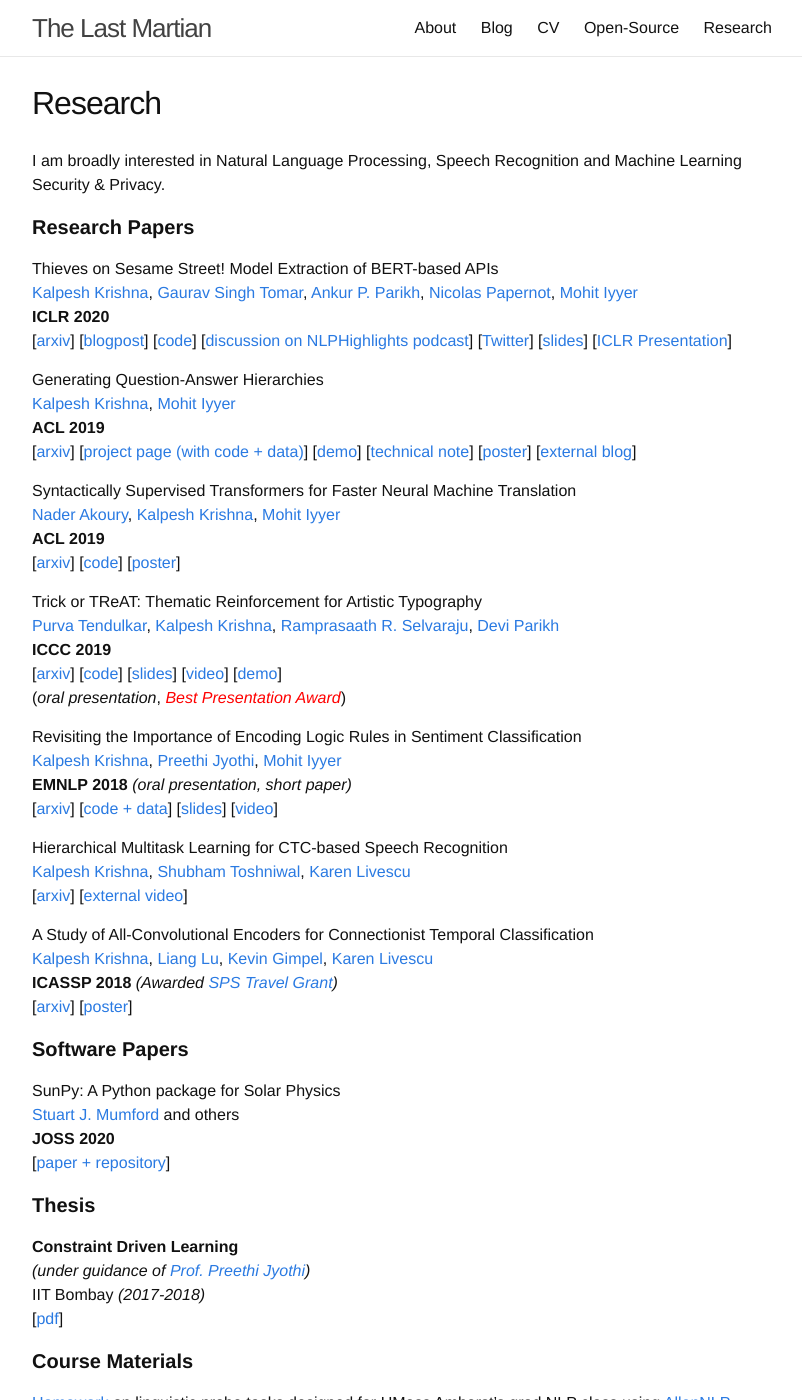
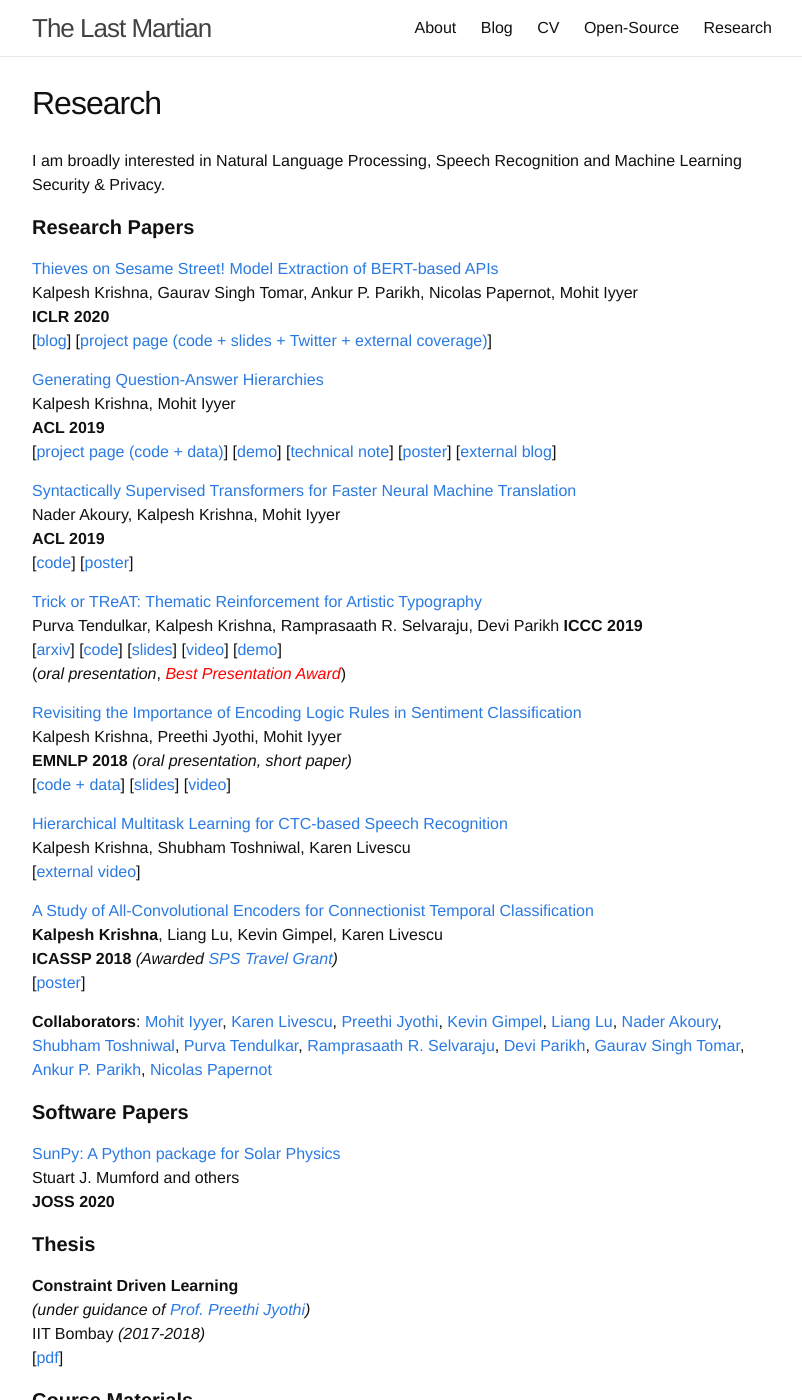
Before and after one commit to martiansideofthemoon/martiansideofthemoon.github.io, a Jekyll site: the page built from _pages/research.md, in a window 1280 px wide and 1400 px high. Shown: the whole window, without its empty margins (238-1040 px from the left). Built offline with Jekyll 4.4.1, drawn with Linux system fonts in a browser that asks for light colours; comment, search, counter and statistics services are not loaded.

Commit message:
Revamp research page

```diff
--- a/_pages/research.md
+++ b/_pages/research.md
@@ -7,47 +7,49 @@ I am broadly interested in Natural Language Processing, Speech Recognition and M
 
 #### **Research Papers**
 
-Thieves on Sesame Street! Model Extraction of BERT-based APIs
-[Kalpesh Krishna](http://martiansideofthemoon.github.io/), [Gaurav Singh Tomar](https://scholar.google.com/citations?user=p1SDN0oAAAAJ&hl=en), [Ankur P. Parikh](https://www.cs.cmu.edu/~apparikh/publications.html), [Nicolas Papernot](https://www.papernot.fr/), [Mohit Iyyer](https://people.cs.umass.edu/~miyyer/)
+[Thieves on Sesame Street! Model Extraction of BERT-based APIs](https://arxiv.org/abs/1910.12366)
+Kalpesh Krishna, Gaurav Singh Tomar, Ankur P. Parikh, Nicolas Papernot, Mohit Iyyer
 **ICLR 2020**
-\[[arxiv](https://arxiv.org/abs/1910.12366)\] \[[blogpost](http://www.cleverhans.io/2020/04/06/stealing-bert.html)\] \[[code](https://github.com/google-research/language/tree/master/language/bert_extraction)\] \[[discussion on NLPHighlights podcast](https://soundcloud.com/nlp-highlights/104-model-distillation-with-victor-sanh-and-thomas-wolf#t=8:00)\] \[[Twitter](https://twitter.com/kalpeshk2011/status/1247550470454984705)\] \[[slides](https://docs.google.com/presentation/d/1emJb07ER8Gje6PGauIU--t0DCgvECJlnjVQfv9rOUkM/edit?usp=sharing)\] \[[ICLR Presentation](https://iclr.cc/virtual_2020/poster_Byl5NREFDr.html)\]
+\[[blog](http://www.cleverhans.io/2020/04/06/stealing-bert.html)\] \[[project page (code + slides + Twitter + external coverage)]({% post_url 2020-04-04-iclr20 %})\]
 
-Generating Question-Answer Hierarchies
-[Kalpesh Krishna](http://martiansideofthemoon.github.io/), [Mohit Iyyer](https://people.cs.umass.edu/~miyyer/)
+[Generating Question-Answer Hierarchies](https://arxiv.org/abs/1906.02622)
+Kalpesh Krishna, Mohit Iyyer
 **ACL 2019**
-\[[arxiv](https://arxiv.org/abs/1906.02622)\] \[[project page (with code + data)](http://squash.cs.umass.edu/)\] \[[demo](http://squash.cs.umass.edu:3000/?id=04bf8a42f934944809e76ec1)\] \[[technical note](https://arxiv.org/pdf/1906.02622.pdf#page=15)\] \[[poster]({{ site.url }}/assets/squash-poster.pdf)\] \[[external blog](https://towardsdatascience.com/introducing-squash-a-question-answer-generating-system-71c47b478a16)\]
+\[[project page (code + data)](http://squash.cs.umass.edu/)\] \[[demo](http://squash.cs.umass.edu:3000/?id=04bf8a42f934944809e76ec1)\] \[[technical note](https://arxiv.org/pdf/1906.02622.pdf#page=15)\] \[[poster]({{ site.url }}/assets/squash-poster.pdf)\] \[[external blog](https://towardsdatascience.com/introducing-squash-a-question-answer-generating-system-71c47b478a16)\]
 
-Syntactically Supervised Transformers for Faster Neural Machine Translation
-[Nader Akoury](https://people.cs.umass.edu/~nsa/), [Kalpesh Krishna](http://martiansideofthemoon.github.io/), [Mohit Iyyer](https://people.cs.umass.edu/~miyyer/)
+[Syntactically Supervised Transformers for Faster Neural Machine Translation](https://arxiv.org/abs/1906.02780)
+Nader Akoury, Kalpesh Krishna, Mohit Iyyer
 **ACL 2019**
-\[[arxiv](https://arxiv.org/abs/1906.02780)\] \[[code](https://github.com/dojoteef/synst)\] \[[poster](https://people.cs.umass.edu/~nsa/posters/synst-acl2019.pdf)\]
+\[[code](https://github.com/dojoteef/synst)\] \[[poster](https://people.cs.umass.edu/~nsa/posters/synst-acl2019.pdf)\]
 
-Trick or TReAT: Thematic Reinforcement for Artistic Typography
-[Purva Tendulkar](http://purvaten.github.io/), [Kalpesh Krishna](http://martiansideofthemoon.github.io/), [Ramprasaath R. Selvaraju](https://ramprs.github.io/), [Devi Parikh](https://www.cc.gatech.edu/~parikh/)
+[Trick or TReAT: Thematic Reinforcement for Artistic Typography](https://arxiv.org/abs/1903.07820)
+Purva Tendulkar, Kalpesh Krishna, Ramprasaath R. Selvaraju, Devi Parikh
 **ICCC 2019**
 \[[arxiv](https://arxiv.org/abs/1903.07820)\] \[[code](https://github.com/purvaten/treat)\] \[[slides](https://purvaten.github.io/data/TReAT-talk.pdf)\] \[[video](https://photos.google.com/share/AF1QipNFg9TYf2Wk6z6zKg3I3rT7jiWoH97cRVIQ-_JrZwIUUMqkyWHomVc1Lv1UGduraA/photo/AF1QipOm-e6jFA3Im9eiHt79R-A0j36CSVCoqSeU_VZG?key=dDFhdGlYUV9yVkUzOW5YaFlaeXdhMGQ1UHZ0QnZ3)\] \[[demo](http://doodle.cloudcv.org/)\]
 (*oral presentation*, <a style="color:red" href="https://twitter.com/jmacunha/status/1142184529026662400"><i>Best Presentation Award</i></a>)
 
-Revisiting the Importance of Encoding Logic Rules in Sentiment Classification
-[Kalpesh Krishna](http://martiansideofthemoon.github.io/), [Preethi Jyothi](https://www.cse.iitb.ac.in/~pjyothi/), [Mohit Iyyer](https://people.cs.umass.edu/~miyyer/)
+[Revisiting the Importance of Encoding Logic Rules in Sentiment Classification](https://arxiv.org/abs/1808.07733)
+Kalpesh Krishna, Preethi Jyothi, Mohit Iyyer
 **EMNLP 2018** *(oral presentation, short paper)*
-\[[arxiv](https://arxiv.org/abs/1808.07733)\] \[[code + data](https://github.com/martiansideofthemoon/logic-rules-sentiment/)\] \[[slides]({{ site.url }}/assets/emnlp-2018.pdf)\] \[[video](https://vimeo.com/306136412)\]
+\[[code + data](https://github.com/martiansideofthemoon/logic-rules-sentiment/)\] \[[slides]({{ site.url }}/assets/emnlp-2018.pdf)\] \[[video](https://vimeo.com/306136412)\]
 
-Hierarchical Multitask Learning for CTC-based Speech Recognition
-[Kalpesh Krishna](http://martiansideofthemoon.github.io/), [Shubham Toshniwal](http://ttic.uchicago.edu/~shtoshni/), [Karen Livescu](http://ttic.uchicago.edu/~klivescu/)
-\[[arxiv](https://arxiv.org/abs/1807.06234)\] \[[external video](https://www.youtube.com/watch?v=OSpFS8kyibw)\]
+[Hierarchical Multitask Learning for CTC-based Speech Recognition](https://arxiv.org/abs/1807.06234)
+Kalpesh Krishna, Shubham Toshniwal, Karen Livescu
+\[[external video](https://www.youtube.com/watch?v=OSpFS8kyibw)\]
 
-A Study of All-Convolutional Encoders for Connectionist Temporal Classification
-[Kalpesh Krishna](http://martiansideofthemoon.github.io/), [Liang Lu](http://ttic.uchicago.edu/~llu/), [Kevin Gimpel](http://ttic.uchicago.edu/~kgimpel/), [Karen Livescu](http://ttic.uchicago.edu/~klivescu/)
+[A Study of All-Convolutional Encoders for Connectionist Temporal Classification](https://arxiv.org/abs/1710.10398)
+**Kalpesh Krishna**, Liang Lu, Kevin Gimpel, Karen Livescu
 **ICASSP 2018** *(Awarded [SPS Travel Grant](https://signalprocessingsociety.org/events/sps-travel-grants))*
-\[[arxiv](https://arxiv.org/abs/1710.10398)\] \[[poster](https://sigport.org/sites/default/files/docs/study-convolutional-encoders.pdf)\]
+\[[poster](https://sigport.org/sites/default/files/docs/study-convolutional-encoders.pdf)\]
+
+
+**Collaborators**: [Mohit Iyyer](https://people.cs.umass.edu/~miyyer/), [Karen Livescu](https://ttic.uchicago.edu/~klivescu), [Preethi Jyothi](https://www.cse.iitb.ac.in/~pjyothi), [Kevin Gimpel](https://ttic.uchicago.edu/~kgimpel), [Liang Lu](https://ttic.uchicago.edu/~llu), [Nader Akoury](https://people.cs.umass.edu/~nsa/), [Shubham Toshniwal](https://ttic.uchicago.edu/~shtoshni), [Purva Tendulkar](http://purvaten.github.io/), [Ramprasaath R. Selvaraju](https://ramprs.github.io/), [Devi Parikh](https://www.cc.gatech.edu/~parikh/), [Gaurav Singh Tomar](https://scholar.google.com/citations?user=p1SDN0oAAAAJ&hl=en), [Ankur P. Parikh](https://www.cs.cmu.edu/~apparikh/publications.html), [Nicolas Papernot](https://www.papernot.fr/)
 
 #### **Software Papers**
 
-SunPy: A Python package for Solar Physics
-[Stuart J. Mumford](http://stuartmumford.uk/) and others
+[SunPy: A Python package for Solar Physics](https://joss.theoj.org/papers/10.21105/joss.01832)
+Stuart J. Mumford and others
 **JOSS 2020**
-\[[paper + repository](https://joss.theoj.org/papers/10.21105/joss.01832)\]
 
 #### **Thesis**
 
```
Also changed, not shown: _posts/2020-04-04-iclr20.markdown (+7 -4 lines).
